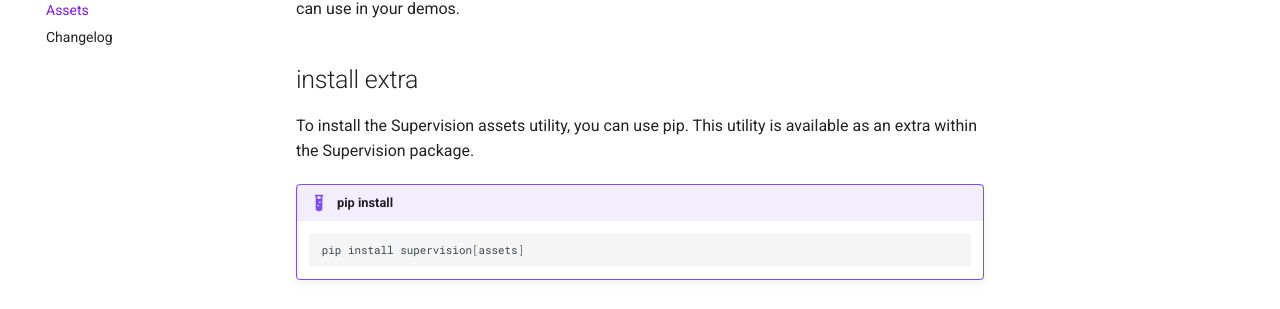
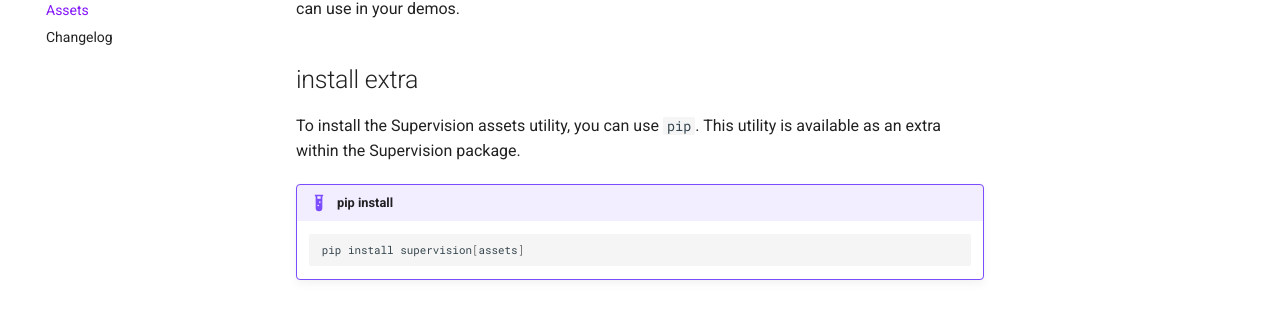
Before and after one commit to tophusna/supervision, an MkDocs documentation site: the page built from docs/assets.md, in a window 1280 px wide. Shown: the part 209-518 px from the top of the page. Built offline with MkDocs 1.6.1 and Material for MkDocs 9.7.7, drawn with Linux system fonts in a browser that asks for light colours; comment, search, counter and statistics services are not loaded.

```diff
--- a/docs/assets.md
+++ b/docs/assets.md
@@ -3,7 +3,7 @@ that you can use in your demos.
 
 ## install extra
 
-To install the Supervision assets utility, you can use pip. This utility is available
+To install the Supervision assets utility, you can use `pip`. This utility is available
 as an extra within the Supervision package.
 
 !!! example "pip install"
--- a/pyproject.toml
+++ b/pyproject.toml
@@ -1,6 +1,6 @@
 [tool.poetry]
 name = "supervision"
-version = "0.17.0rc1"
+version = "0.17.0rc2"
 description = "A set of easy-to-use utils that will come in handy in any Computer Vision project"
 authors = ["Piotr Skalski <piotr.skalski92@gmail.com>"]
 maintainers = ["Piotr Skalski <piotr.skalski92@gmail.com>"]
```
